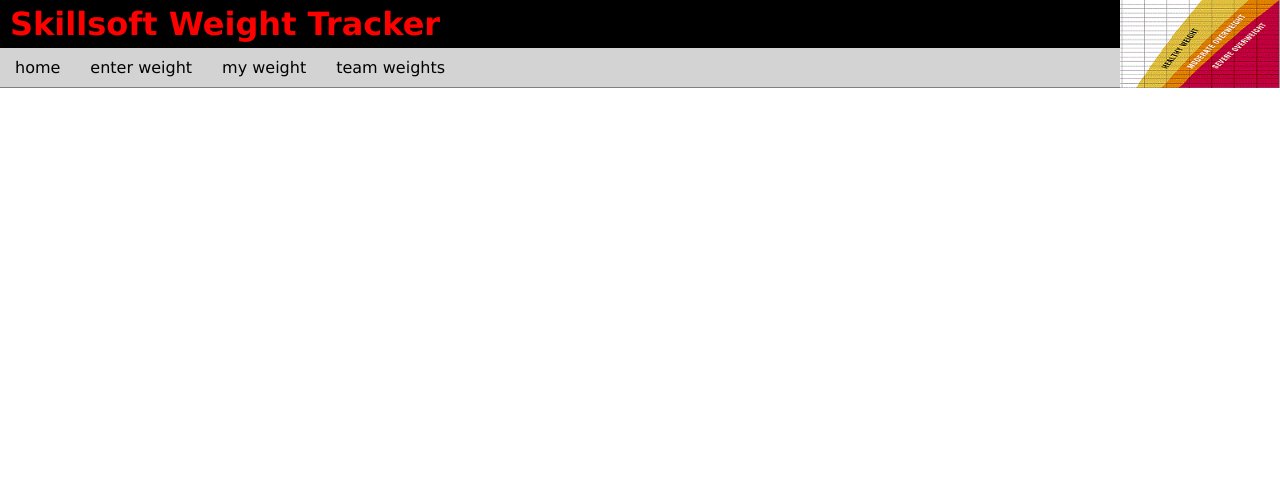
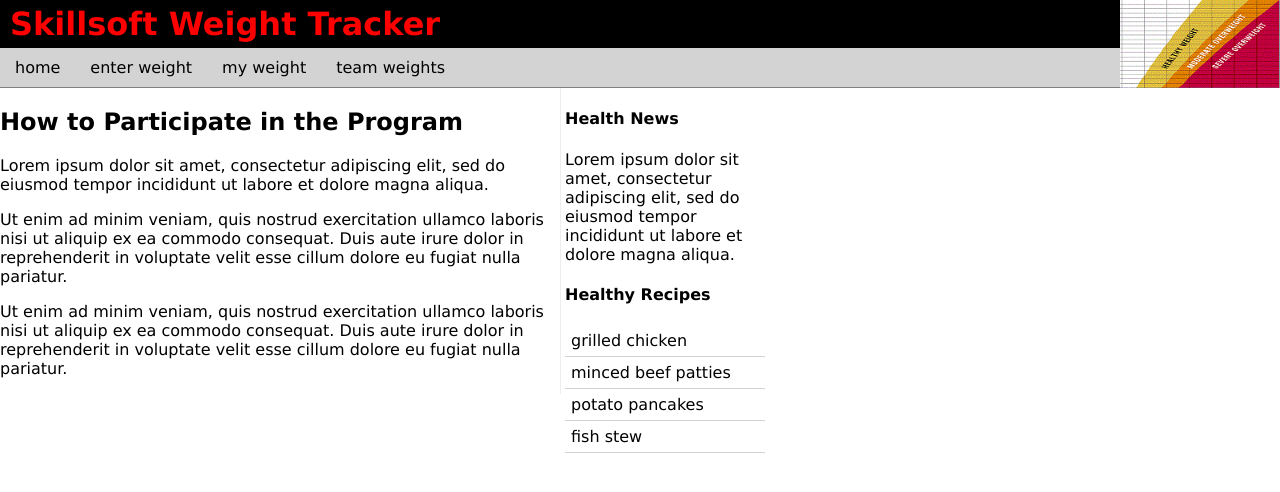
Before and after one commit to ravenloue/react-bootcamp, a React (Create React App) app: page / in a window 1280 px wide. Shown: the top 492 px of the page. Built offline with nearby package versions, Linux system fonts and the light colour scheme.

Commit message:
part 4 container

```diff
--- a/src/App.js
+++ b/src/App.js
@@ -1,12 +1,13 @@
 import './styles.css';
 import Header from './Components/header';
+import Container from './Components/container';
+
 
 function App() {
   return (
     <div className="App">
       <Header />
-
-
+      <Container />
     </div>
   );
 }
--- /dev/null
+++ b/src/Components/aside.js
@@ -0,0 +1,25 @@
+import React from "react";
+
+function Aside(){
+
+    return(
+        <aside>
+			<section>
+				<h4>Health News</h4>
+				<p>
+					Lorem ipsum dolor sit amet, consectetur adipiscing elit, sed do eiusmod tempor incididunt ut labore   et dolore magna aliqua.
+				</p>
+			</section>
+			<section>
+				<h4>Healthy Recipes</h4>
+				<a href="">grilled chicken</a>
+				<a href="">minced beef patties</a>
+				<a href="">potato pancakes</a>
+				<a href="">fish stew</a>
+			</section>
+		</aside>
+    )
+
+}
+
+export default Aside;
--- /dev/null
+++ b/src/Components/container.js
@@ -0,0 +1,16 @@
+import React from "react";
+import Main from './main';
+import Aside from './aside';
+
+function Container(){
+
+    return(
+        <div id="Container">
+         <Main />
+         <Aside />
+        </div>
+    )
+
+}
+
+export default Container;
--- /dev/null
+++ b/src/Components/main.js
@@ -0,0 +1,18 @@
+import React from "react";
+
+function Main(){
+
+    return(
+        <main>
+            <h2>
+                How to Participate in the Program
+            </h2>
+            <p>Lorem ipsum dolor sit amet, consectetur adipiscing elit, sed do eiusmod tempor incididunt ut labore et dolore magna aliqua.</p>
+			<p>Ut enim ad minim veniam, quis nostrud exercitation ullamco laboris nisi ut aliquip ex ea commodo consequat. Duis aute irure dolor in reprehenderit in voluptate velit esse cillum dolore eu fugiat nulla pariatur.</p>
+			<p>Ut enim ad minim veniam, quis nostrud exercitation ullamco laboris nisi ut aliquip ex ea commodo consequat. Duis aute irure dolor in reprehenderit in voluptate velit esse cillum dolore eu fugiat nulla pariatur.</p>
+        </main>
+    )
+
+}
+
+export default Main;
```
